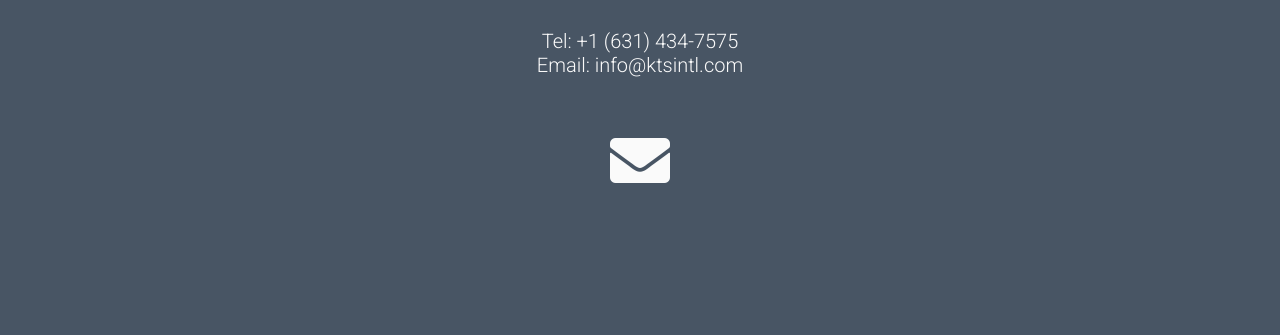
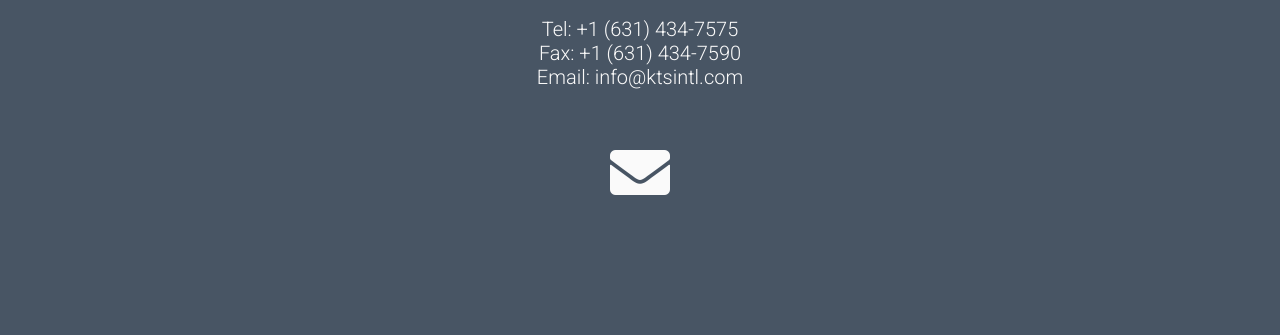
Before and after one commit to kts-int/kts-int.github.io, a plain HTML site: page index.html in a window 1280 px wide. Shown: the part 465-800 px from the top of the page. Drawn offline with nearby package versions, Linux system fonts and the light colour scheme.

Commit message:
update info

```diff
--- a/index.html
+++ b/index.html
@@ -30,7 +30,7 @@
 		<div class="tagline">Established in 1984, KTS International, Inc. is a family-owned distributor of fragrances and cosemtics. We are located at 102 Motor
         Parkway, Hauppauge, NY 11788.</div> <br>
         <div class="tagline">Please contact us if you are interested in learning more:</div>
-        <div class="contact">Tel: +1 (631) 434-7575 <br>Email: info@ktsintl.com</div> <br>
+        <div class="contact">Tel: +1 (631) 434-7575 <br> Fax: +1 (631) 434-7590 <br> Email: info@ktsintl.com</div> <br>
 
 		<!-- Find your icons from here - https://fontawesome.com/icons?d=gallery&s=brands -->
 		<div class="icons-social">
```
